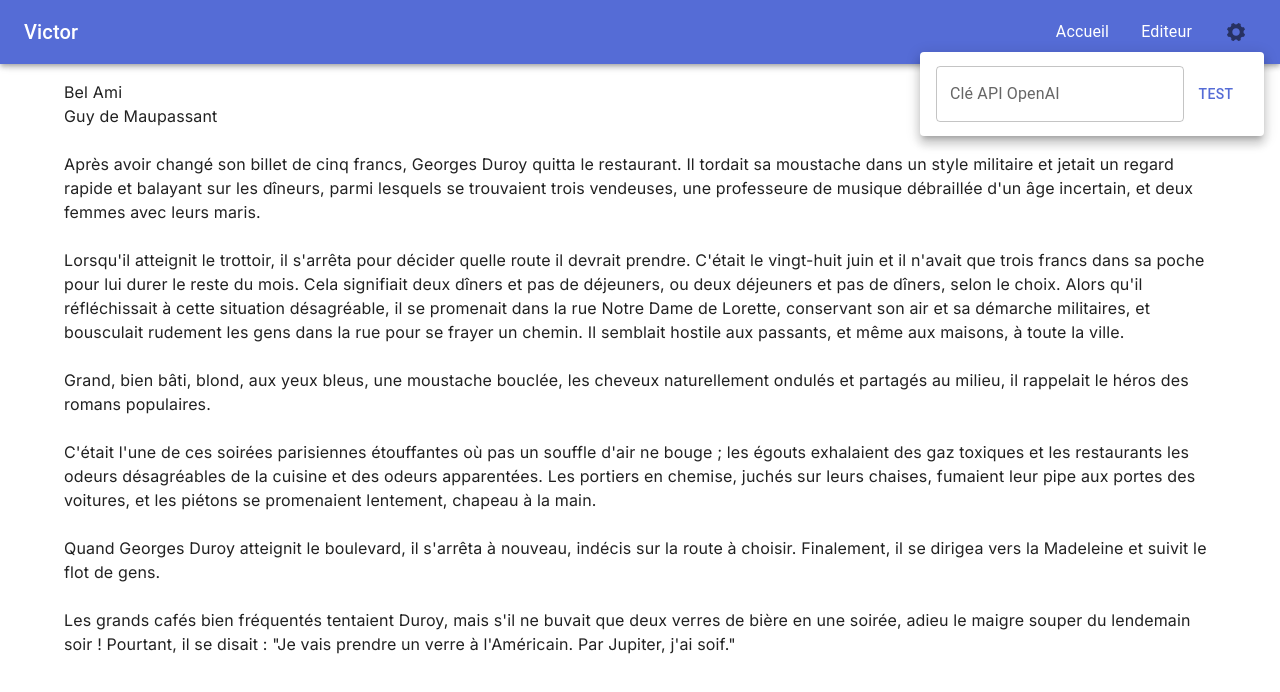
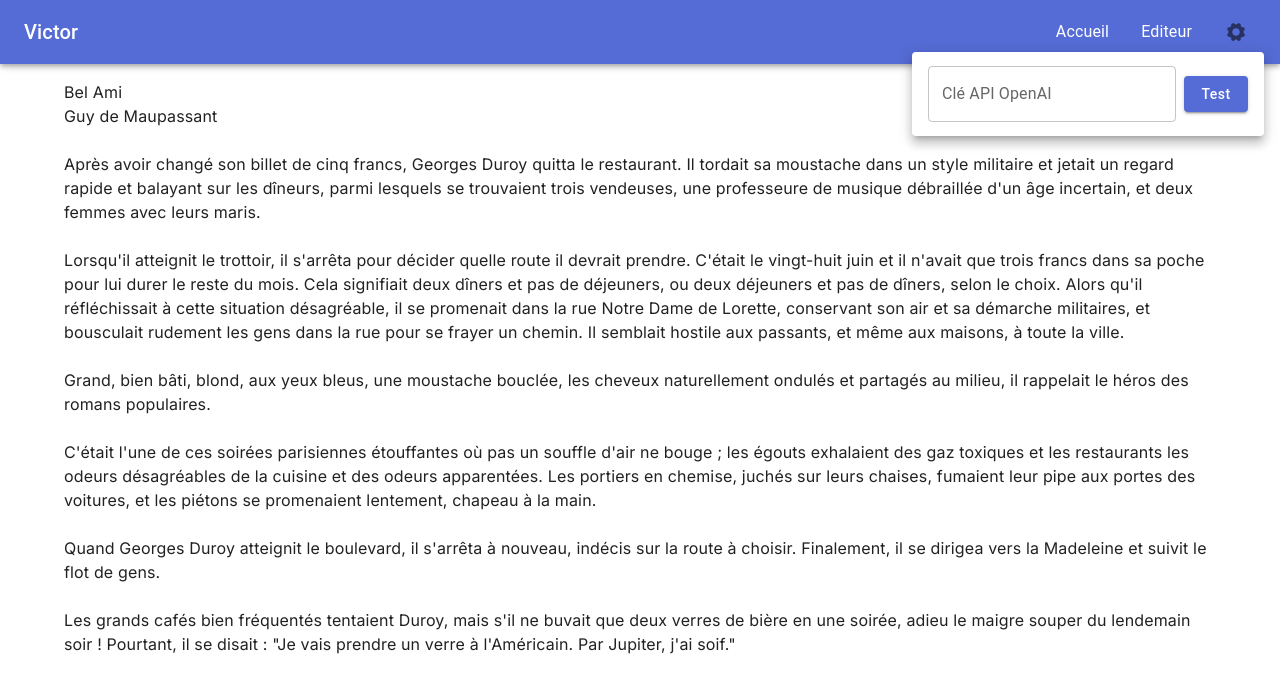
Before and after one commit to RinaldoBenaccetta/Victor, a Next.js app: page /editor in a window 1280 px wide. Both pictures are taken after a click on the button 1236 px from the left and 32 px from the top of the page. Shown: the top 692 px of the page. Built offline with nearby package versions, Linux system fonts and the light colour scheme.

Commit message:
Stylise the test button

```diff
--- a/app/theme.js
+++ b/app/theme.js
@@ -17,6 +17,12 @@ const lightTheme = createTheme({
         },
         grey: {
             main: "#818181",
+        },
+        success: {
+            main: "#4caf50",
+        },
+        error: {
+            main: "#f44336",
         },
     },
     // components: {
@@ -54,6 +60,12 @@ const darkTheme = createTheme({
         grey: {
             main: "#818181",
         },
+        success: {
+            main: "#4caf50",
+        },
+        error: {
+            main: "#f44336",
+        },
     },
     // components: {
     //     MuiButton: {
--- a/components/Navbar/NavBarSettings.js
+++ b/components/Navbar/NavBarSettings.js
@@ -6,7 +6,10 @@ import { connect } from "react-redux";
 import axios from "axios";
 
 import { Button, IconButton, Menu, MenuItem, TextField } from "@mui/material";
+
 import { IoIosSettings } from "react-icons/io";
+import { RxCheck } from "react-icons/rx";
+import { RxCross2 } from "react-icons/rx";
 
 import { mapStateToProps } from "../../app/store/dispatcher";
 import { mapDispatchToProps } from "../../app/store/dispatcher";
@@ -14,6 +17,7 @@ import { mapDispatchToProps } from "../../app/store/dispatcher";
 const NavBarSettings = ({ userSettings, setApiKey }) => {
     const [anchorEl, setAnchorEl] = useState(null);
     const [inputApiKey, setInputApiKey] = useState(userSettings.apiKey);
+    const [apiCheckStatus, setApiCheckStatus] = useState(null);
 
     const handleClick = event => {
         setAnchorEl(event.currentTarget);
@@ -29,11 +33,14 @@ const NavBarSettings = ({ userSettings, setApiKey }) => {
 
             if (response.status === 200) {
                 setApiKey(inputApiKey);
+                setApiCheckStatus("success");
                 console.log("valid API key");
             } else {
+                setApiCheckStatus("error");
                 console.error("Error testing API key");
             }
         } catch (error) {
+            setApiCheckStatus("error");
             console.error("Error testing API key", error);
         }
     };
@@ -56,8 +63,24 @@ const NavBarSettings = ({ userSettings, setApiKey }) => {
                         onChange={event => setInputApiKey(event.target.value)}
                         label="Clé API OpenAI"
                         type="password"
+                        style={{ marginRight: ".5rem" }}
                     />
-                    <Button onClick={testApiKey}>Test</Button>
+                    <Button
+                        onClick={testApiKey}
+                        variant="contained"
+                        color={
+                            apiCheckStatus === "success"
+                                ? "success"
+                                : apiCheckStatus === "error"
+                                ? "error"
+                                : "primary"
+                        }
+                        style={{ textTransform: "capitalize" }}
+                    >
+                        {apiCheckStatus === "success" && <RxCheck />}
+                        {apiCheckStatus === "error" && <RxCross2 />}
+                        Test
+                    </Button>
                 </MenuItem>
             </Menu>
         </div>
```
